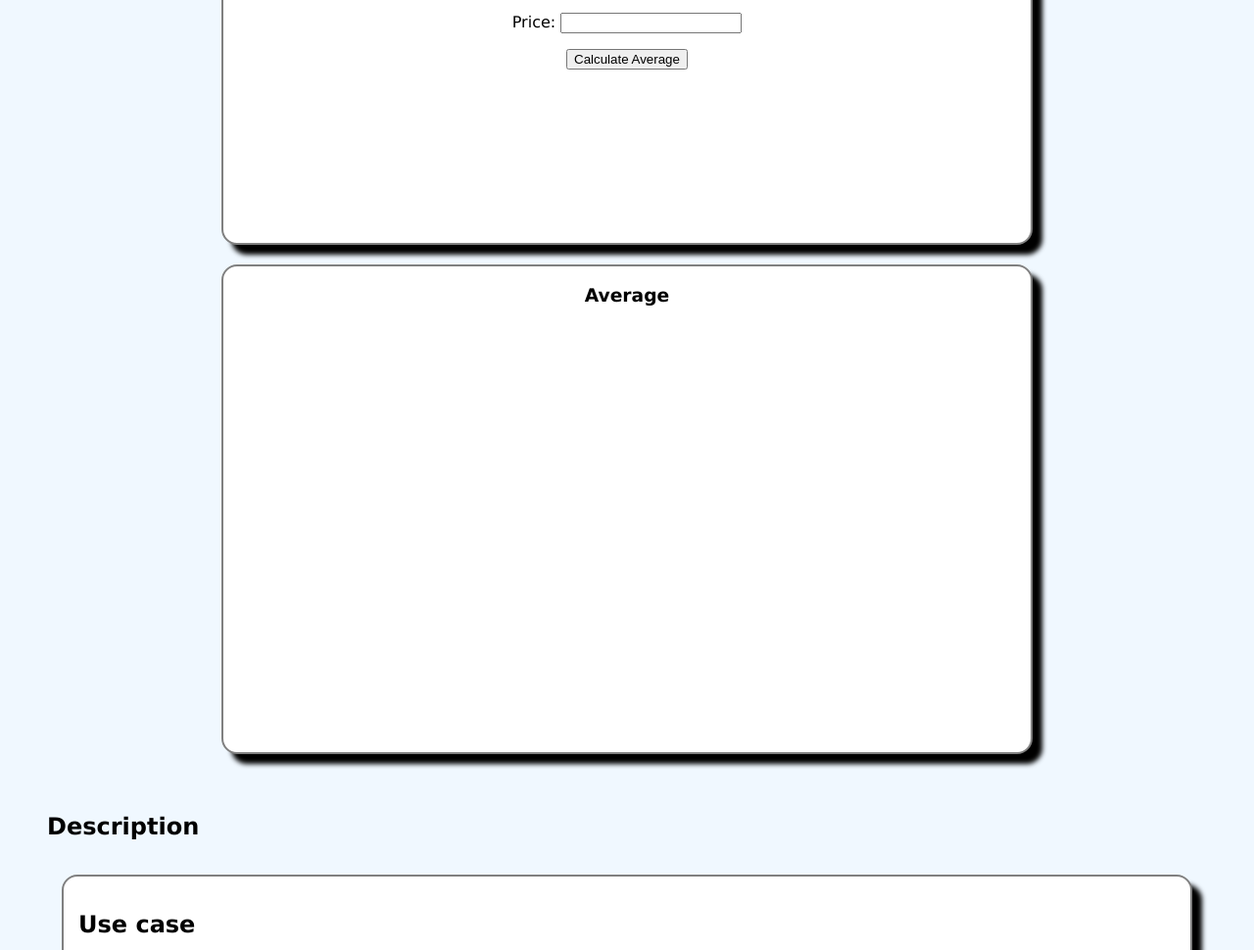
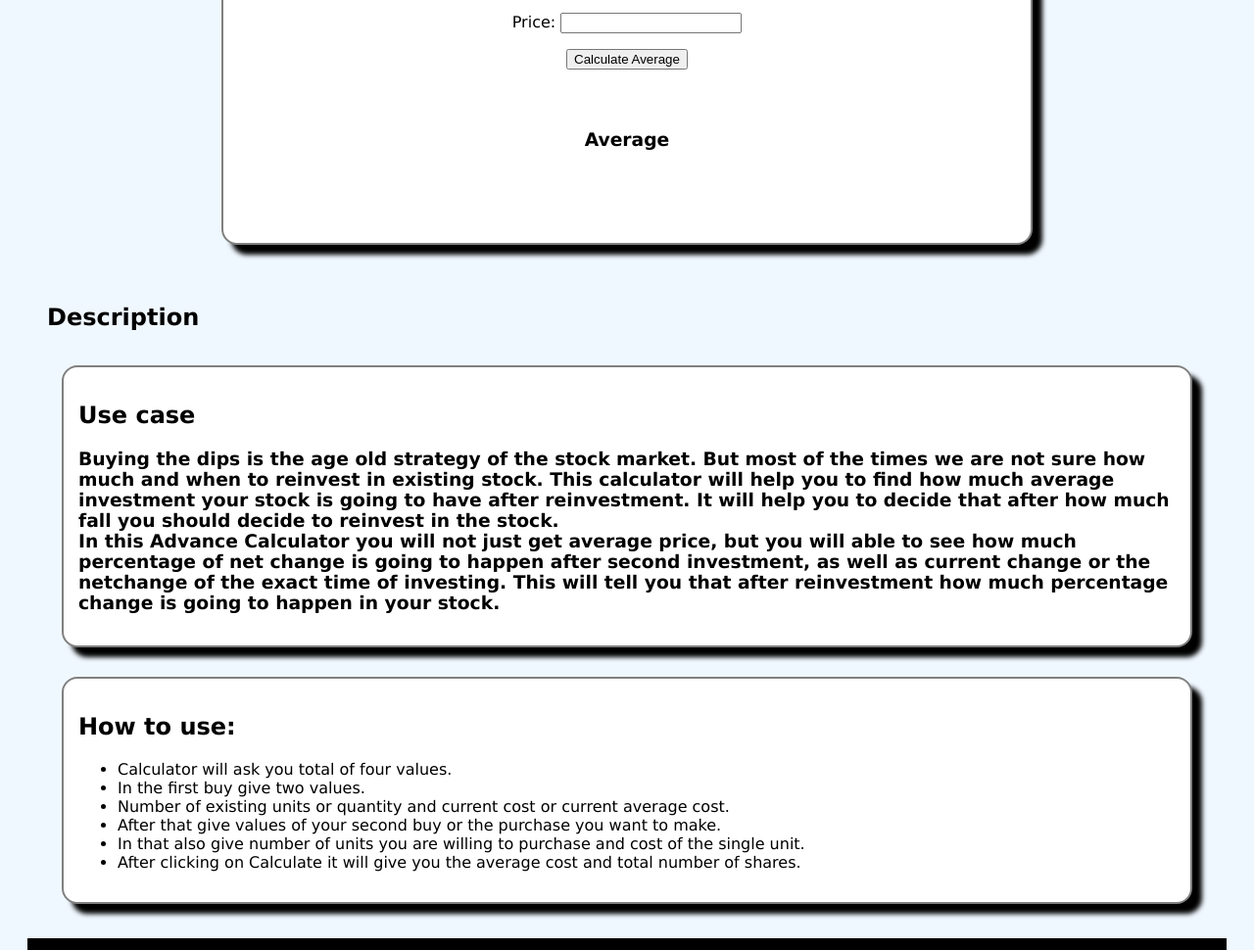
Before and after one commit to saurabhzenmind/stock-calculator, a plain HTML site: page stockavg2.html in a window 1280 px wide. Shown: the part 454-1424 px from the top of the page at 98% size. Drawn offline with Linux system fonts and the light colour scheme.

Commit message:
Update stockavg2.html

```diff
--- a/stockavg2.html
+++ b/stockavg2.html
@@ -33,9 +33,7 @@
              <p>Units: <input id="units2"/></p>
              <p>Price: <input id="Price2"/></p>
              <button onclick="getAverage()"> Calculate Average</button>
-             </div>
-             <div class="box2">
-                <div id="head4"><h3>Average</h3></div>
+                <div id="head4"><h3><br><br>Average</h3></div>
              <h2 id="result"></h2>
              </div>
              </div>
```
